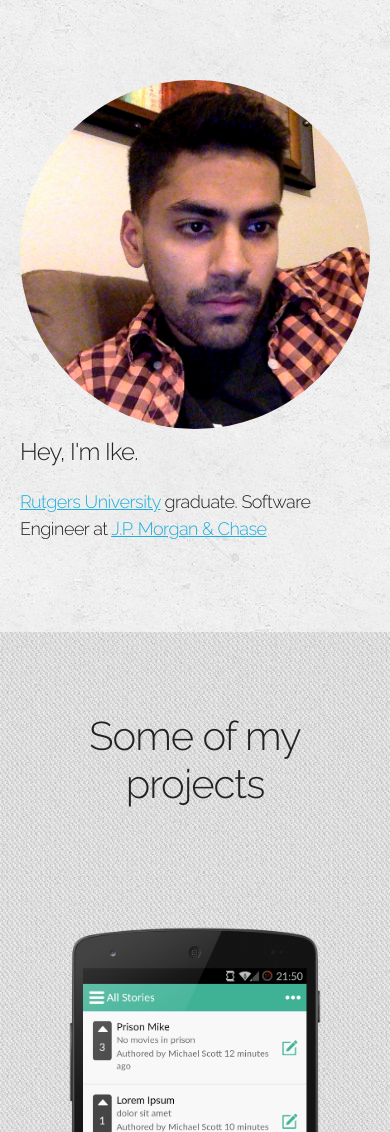
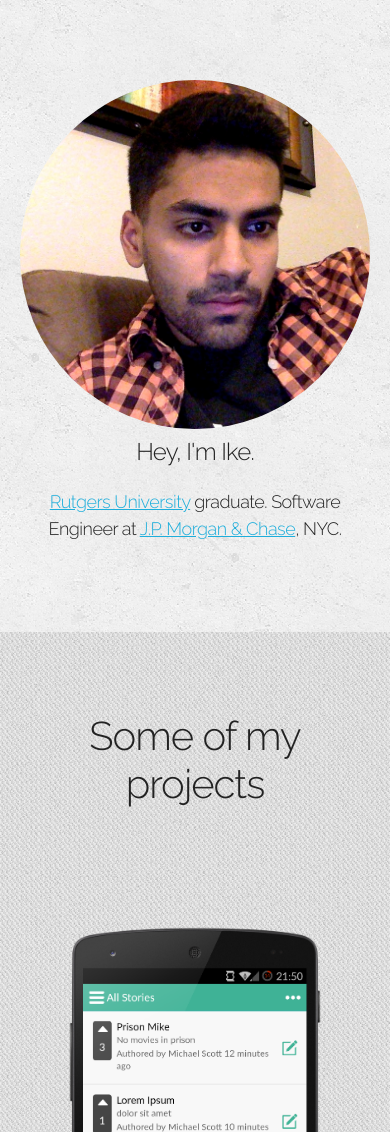
Before and after one commit to igandhi/igandhi.github.io, a plain HTML site: page index.html in a window 390 px wide. Shown: the top 1132 px of the page. Drawn offline with Linux system fonts and the light colour scheme.

Commit message:
portfolio formatting fix

```diff
--- a/css/custom.css
+++ b/css/custom.css
@@ -32,3 +32,9 @@
 	font-size: 70px;
 	color:#82872d;
 }
+
+@media (max-width: 550px) {
+	.section {
+		text-align: center;
+	}
+}
--- a/index.html
+++ b/index.html
@@ -23,7 +23,7 @@
                 </div>
                 <div class="nine columns">
                     <h4>Hey, I'm Ike.</h4>
-                    <h5><a target="_blank" href="http://soe.rutgers.edu">Rutgers University</a> graduate. Software Engineer at <a target="_blank" href="http://www.jpmorgan.com">J.P. Morgan & Chase</a></h5>
+                    <h5><a target="_blank" href="http://soe.rutgers.edu">Rutgers University</a> graduate. Software Engineer at <a target="_blank" href="http://www.jpmorgan.com">J.P. Morgan & Chase</a>, NYC.</h5>
                 </div>
             </div>
         </div>
```
Also changed, not shown: images/all-authors.png (deleted), images/android_authors.png (deleted), images/app-store-badge.svg (deleted), images/contributions.png (deleted), images/main_iphone.png (deleted), images/profile.png (deleted), images/sprite.png (deleted), images/sprite@2x.png (deleted), 1 other file.
